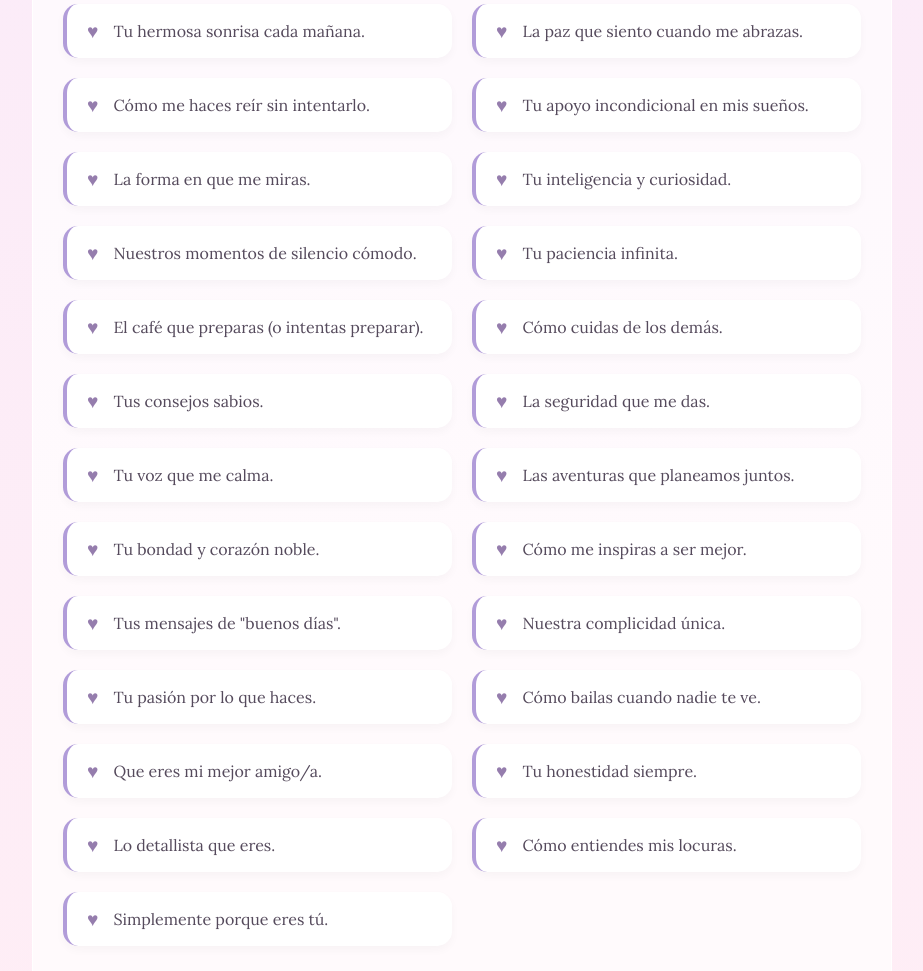
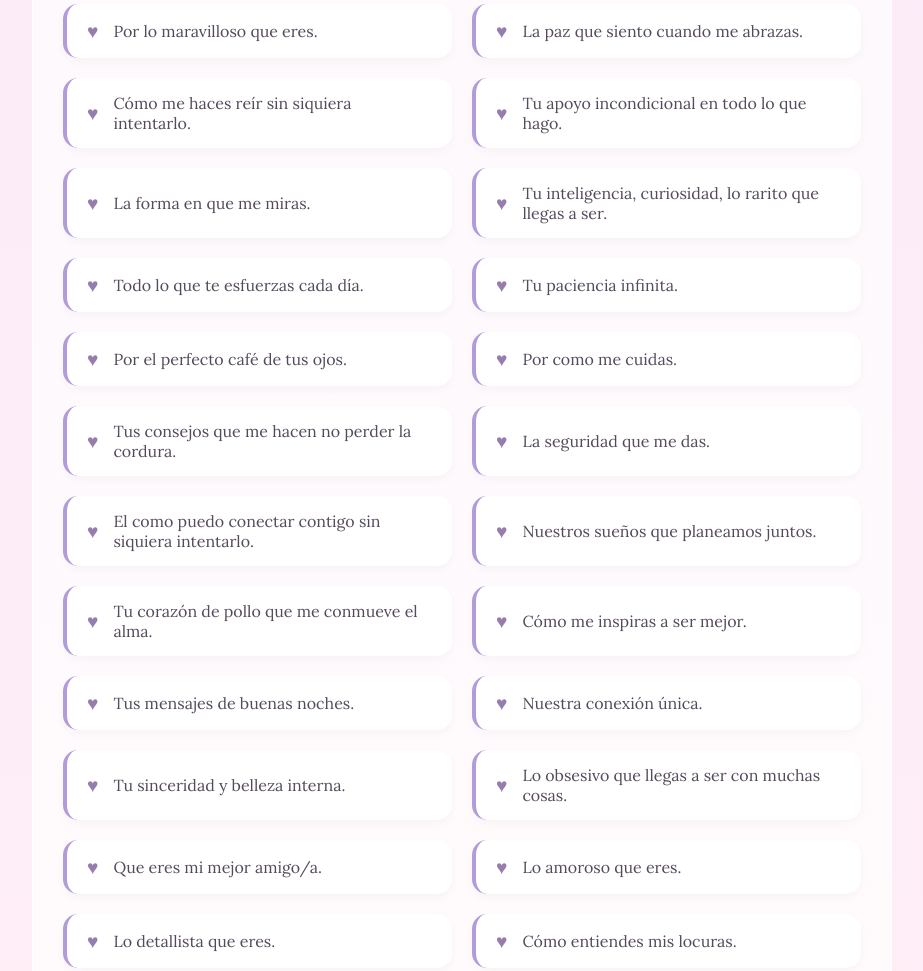
Before and after one commit to mariam3-star/Nuestro-mesniversario, a plain HTML site: page index.html in a window 1280 px wide. Shown: the part 2885-3856 px from the top of the page, without its empty margins (178-1101 px from the left). Drawn offline with Linux system fonts and the light colour scheme.

Commit message:
Update reasons for love in index.html

```diff
--- a/index.html
+++ b/index.html
@@ -495,28 +495,28 @@
             </div>
 
             <div class="reasons-grid">
-                <div class="reason-item"><span class="heart-icon">♥</span> Tu hermosa sonrisa cada mañana.</div>
+                <div class="reason-item"><span class="heart-icon">♥</span> Por lo maravilloso que eres.</div>
                 <div class="reason-item"><span class="heart-icon">♥</span> La paz que siento cuando me abrazas.</div>
-                <div class="reason-item"><span class="heart-icon">♥</span> Cómo me haces reír sin intentarlo.</div>
-                <div class="reason-item"><span class="heart-icon">♥</span> Tu apoyo incondicional en mis sueños.</div>
+                <div class="reason-item"><span class="heart-icon">♥</span> Cómo me haces reír sin siquiera intentarlo. </div>
+                <div class="reason-item"><span class="heart-icon">♥</span> Tu apoyo incondicional en todo lo que hago.</div>
                 <div class="reason-item"><span class="heart-icon">♥</span> La forma en que me miras.</div>
-                <div class="reason-item"><span class="heart-icon">♥</span> Tu inteligencia y curiosidad.</div>
-                <div class="reason-item"><span class="heart-icon">♥</span> Nuestros momentos de silencio cómodo.</div>
+                <div class="reason-item"><span class="heart-icon">♥</span> Tu inteligencia, curiosidad, lo rarito que llegas a ser.</div>
+                <div class="reason-item"><span class="heart-icon">♥</span> Todo lo que te esfuerzas cada día.</div>
                 <div class="reason-item"><span class="heart-icon">♥</span> Tu paciencia infinita.</div>
-                <div class="reason-item"><span class="heart-icon">♥</span> El café que preparas (o intentas preparar).</div>
-                <div class="reason-item"><span class="heart-icon">♥</span> Cómo cuidas de los demás.</div>
-                <div class="reason-item"><span class="heart-icon">♥</span> Tus consejos sabios.</div>
+                <div class="reason-item"><span class="heart-icon">♥</span> Por el perfecto café de tus ojos.</div>
+                <div class="reason-item"><span class="heart-icon">♥</span> Por como me cuidas.</div>
+                <div class="reason-item"><span class="heart-icon">♥</span> Tus consejos que me hacen no perder la cordura.</div>
                 <div class="reason-item"><span class="heart-icon">♥</span> La seguridad que me das.</div>
-                <div class="reason-item"><span class="heart-icon">♥</span> Tu voz que me calma.</div>
-                <div class="reason-item"><span class="heart-icon">♥</span> Las aventuras que planeamos juntos.</div>
-                <div class="reason-item"><span class="heart-icon">♥</span> Tu bondad y corazón noble.</div>
+                <div class="reason-item"><span class="heart-icon">♥</span> El como puedo conectar contigo sin siquiera intentarlo.</div>
+                <div class="reason-item"><span class="heart-icon">♥</span> Nuestros sueños que planeamos juntos.</div>
+                <div class="reason-item"><span class="heart-icon">♥</span> Tu corazón de pollo que me conmueve el alma.</div>
                 <div class="reason-item"><span class="heart-icon">♥</span> Cómo me inspiras a ser mejor.</div>
-                <div class="reason-item"><span class="heart-icon">♥</span> Tus mensajes de "buenos días".</div>
-                <div class="reason-item"><span class="heart-icon">♥</span> Nuestra complicidad única.</div>
-                <div class="reason-item"><span class="heart-icon">♥</span> Tu pasión por lo que haces.</div>
-                <div class="reason-item"><span class="heart-icon">♥</span> Cómo bailas cuando nadie te ve.</div>
+                <div class="reason-item"><span class="heart-icon">♥</span> Tus mensajes de buenas noches.</div>
+                <div class="reason-item"><span class="heart-icon">♥</span> Nuestra conexión única.</div>
+                <div class="reason-item"><span class="heart-icon">♥</span> Tu sinceridad y belleza interna.</div>
+                <div class="reason-item"><span class="heart-icon">♥</span> Lo obsesivo que llegas a ser con muchas cosas.</div>
                 <div class="reason-item"><span class="heart-icon">♥</span> Que eres mi mejor amigo/a.</div>
-                <div class="reason-item"><span class="heart-icon">♥</span> Tu honestidad siempre.</div>
+                <div class="reason-item"><span class="heart-icon">♥</span> Lo amoroso que eres.</div>
                 <div class="reason-item"><span class="heart-icon">♥</span> Lo detallista que eres.</div>
                 <div class="reason-item"><span class="heart-icon">♥</span> Cómo entiendes mis locuras.</div>
                 <div class="reason-item"><span class="heart-icon">♥</span> Simplemente porque eres tú.</div>
```
